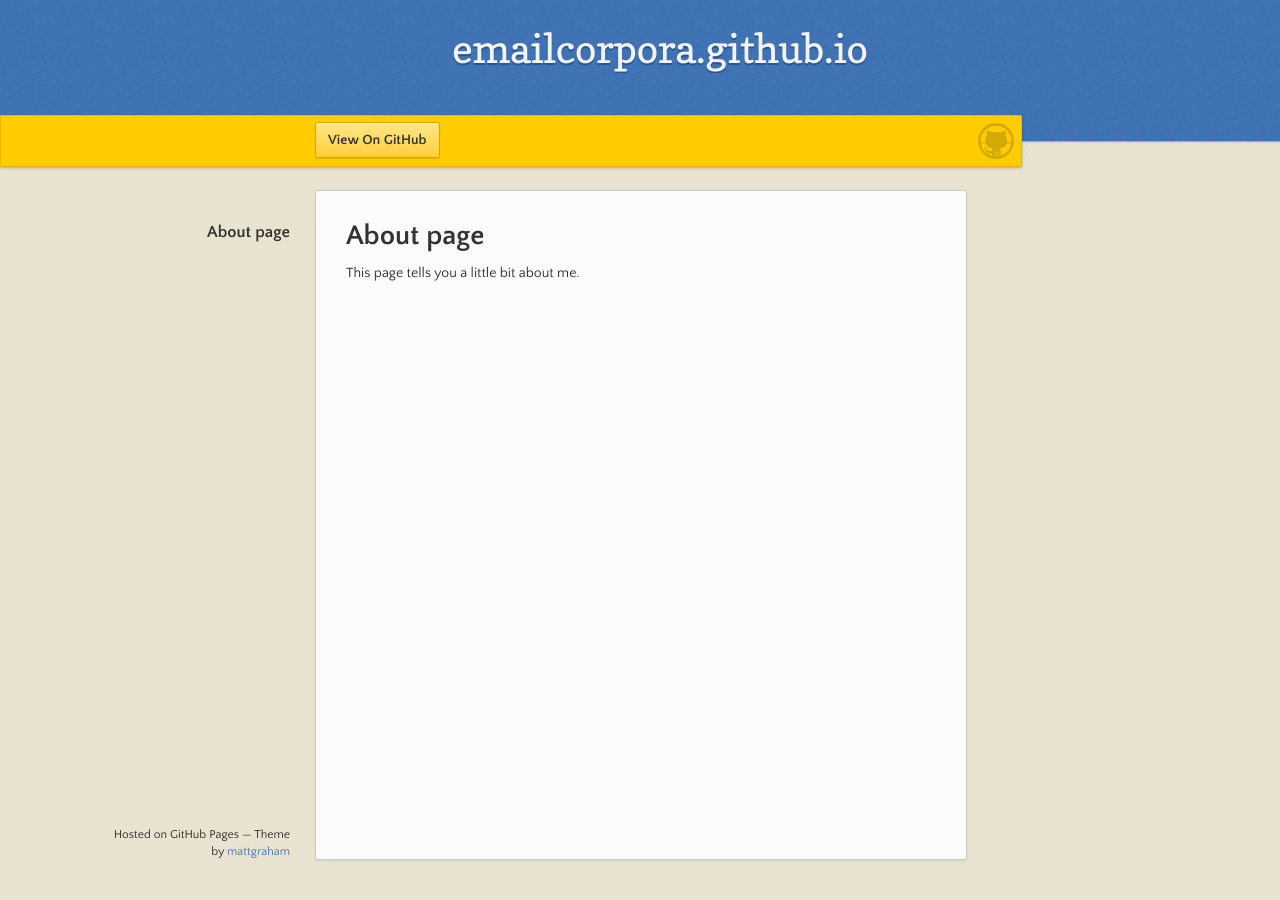
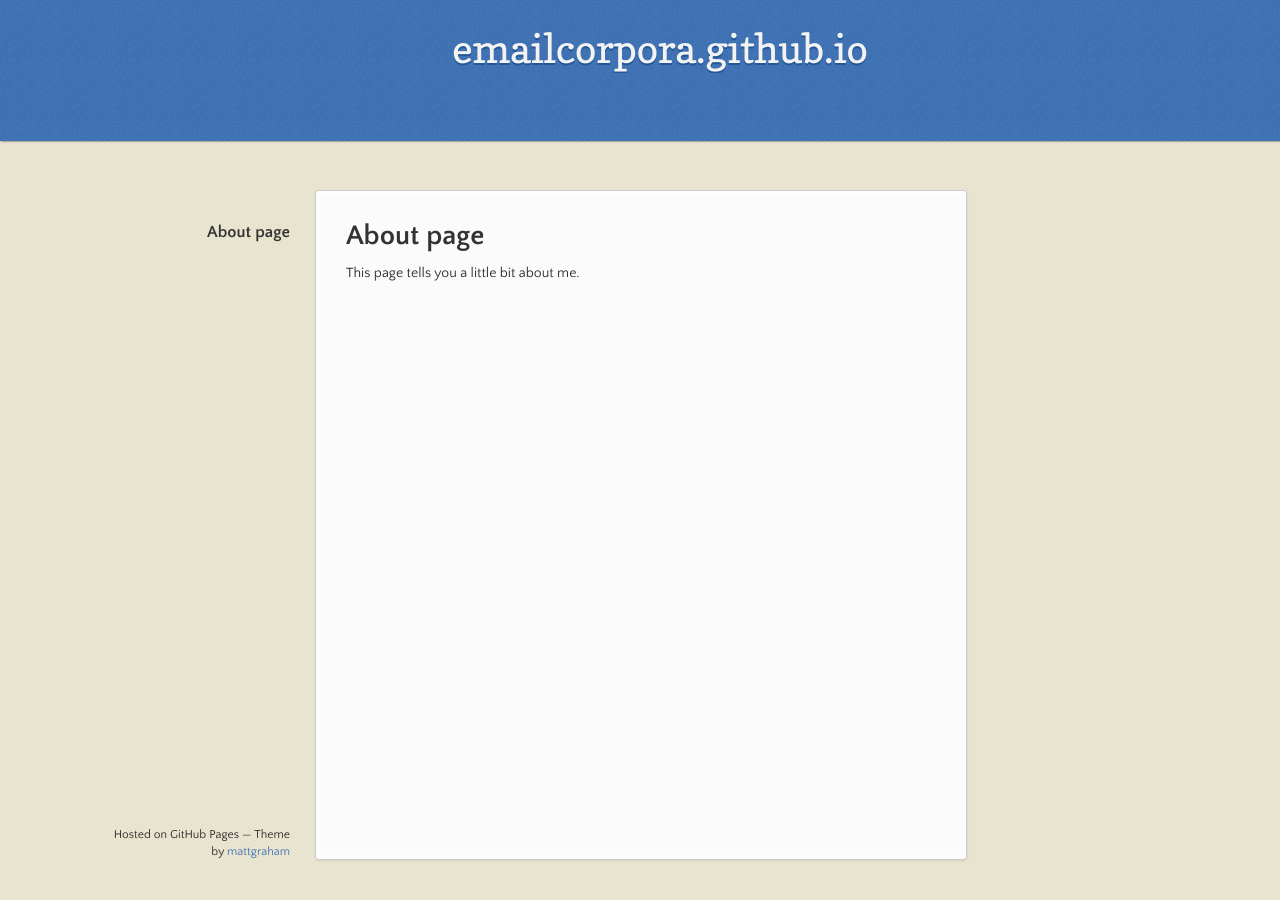
Before and after one commit to emailcorpora/emailcorpora.github.io, a Jekyll site: the page built from about.md, in a window 1280 px wide. Built offline with Jekyll 4.4.1, drawn with Linux system fonts in a browser that asks for light colours; the repository's description, which GitHub fills in, is left out.

```diff
--- a/_layouts/default.html
+++ b/_layouts/default.html
@@ -21,20 +21,6 @@
         <p>{{ site.description | default: site.github.project_tagline }}</p>
       </header>
 
-      <div id="banner">
-        <span id="logo"></span>
-
-        <a href="{{ site.github.repository_url }}" class="button fork"><strong>View On GitHub</strong></a>
-        {% if site.show_downloads %}
-          <div class="downloads">
-            <span>Downloads:</span>
-            <ul>
-              <li><a href="{{ site.github.zip_url }}" class="button">ZIP</a></li>
-              <li><a href="{{ site.github.tar_url }}" class="button">TAR</a></li>
-            </ul>
-          </div>
-        {% endif %}
-      </div><!-- end banner -->
 
     <div class="wrapper">
       <nav>
```
Also changed, not shown: index.md (+6 -4 lines).
